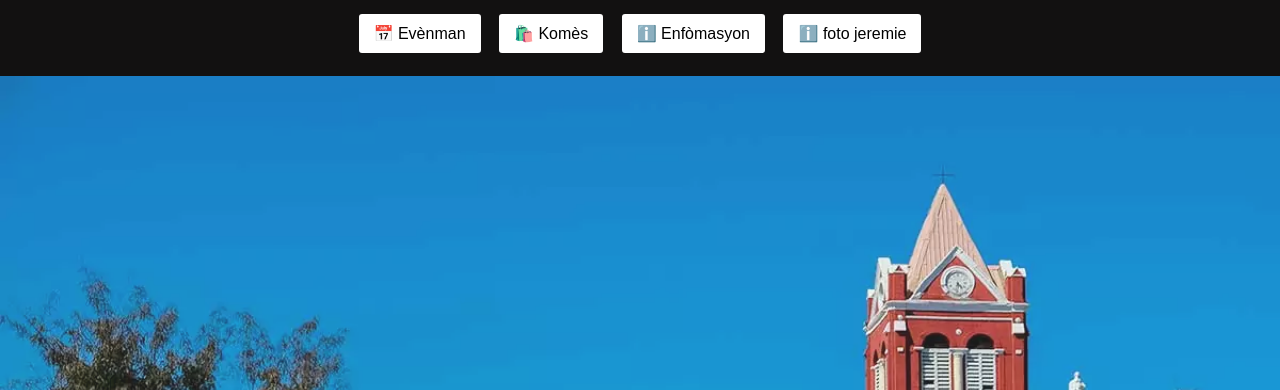
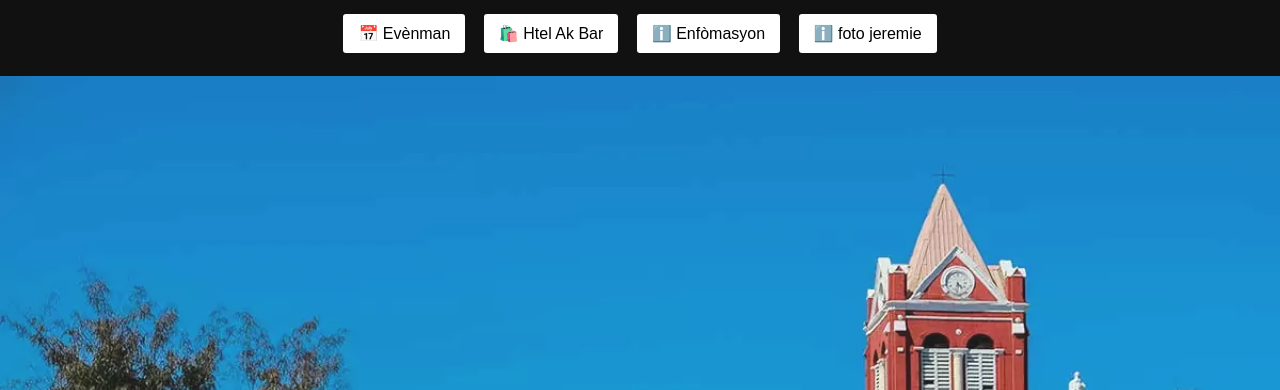
Before and after one commit to pepe167/jeremiebel, a plain HTML site: page index.html in a window 1280 px wide. Shown: the part 89-479 px from the top of the page. Drawn offline with Linux system fonts and the light colour scheme; a script that the page names is missing.

Commit message:
Update index.html

```diff
--- a/index.html
+++ b/index.html
@@ -20,7 +20,7 @@
         <nav>
            <!-- <a href="Acceuil.html"><button>🏠 Accueil</button></a> -->
             <a href="evenements.html"><button>📅 Evènman</button></a>
-            <a href="Komès.html"><button >🛍️ Komès</button></a>
+            <a href="Komès.html"><button >🛍️ Htel Ak Bar </button></a>
             <a href="Enfòmasyon.html"><button >ℹ️ Enfòmasyon</button></a>
             <a href="foto.html"><button >ℹ️ foto jeremie</button></a>
         </nav>
```
